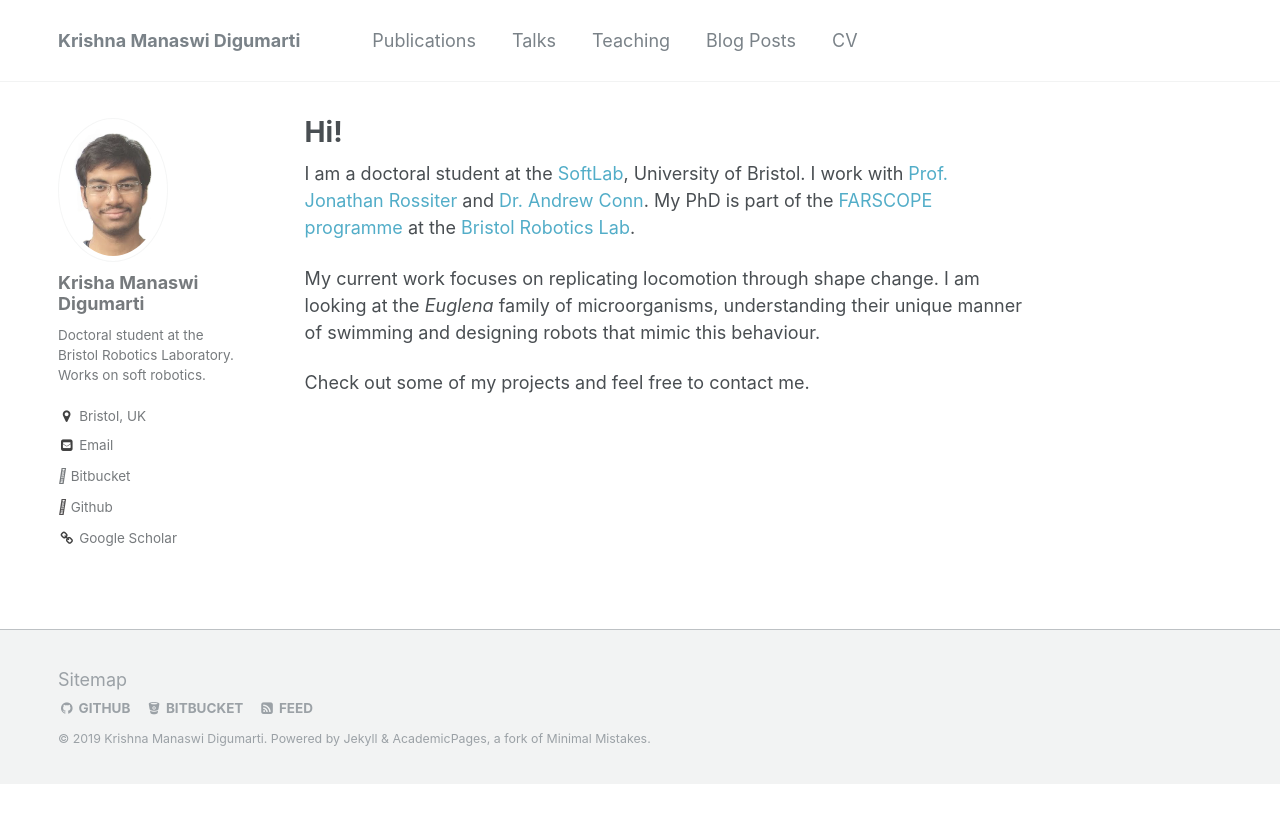
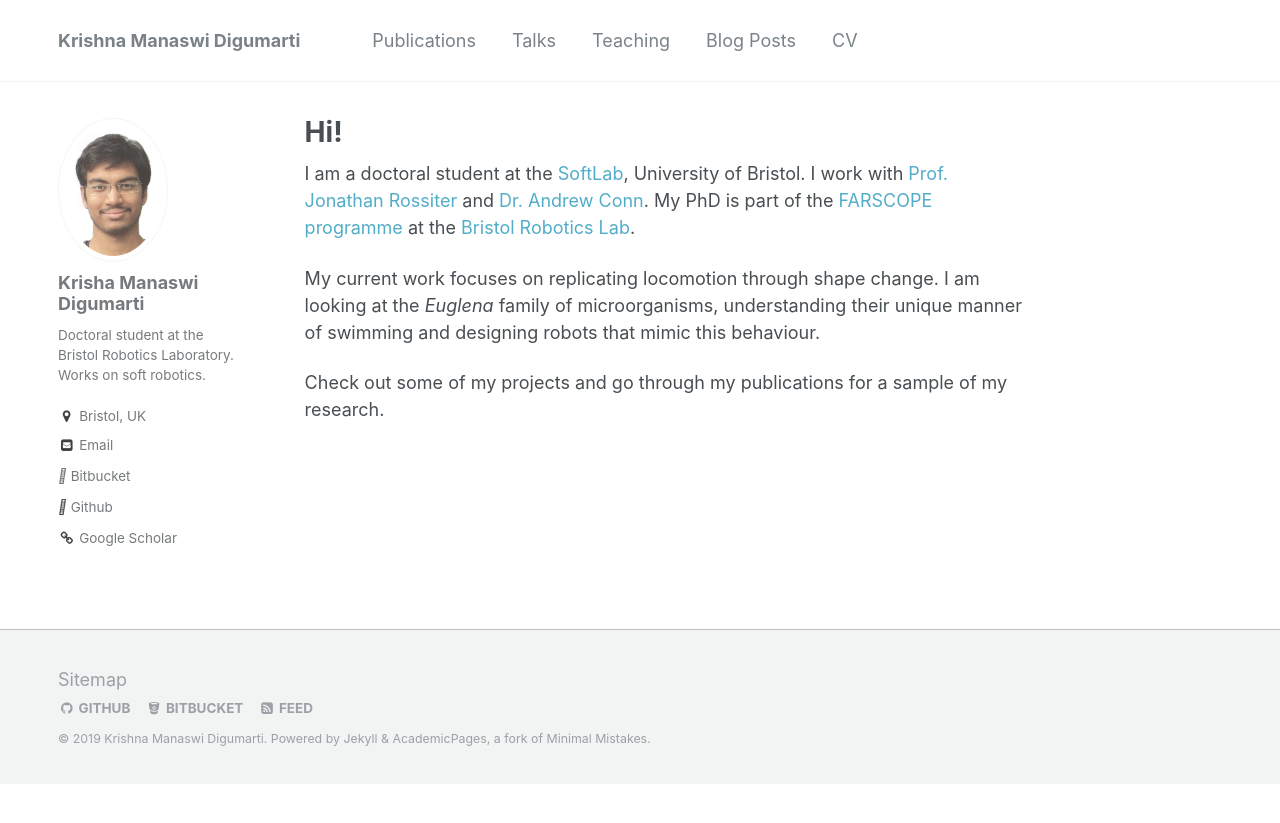
Before and after one commit to KrishnaManaswiD/KrishnaManaswiD.github.io, a Jekyll site: the page built from _pages/about.md, in a window 1280 px wide. Shown: the top 823 px of the page. Built offline with Jekyll 4.4.1, drawn with Linux system fonts in a browser that asks for light colours.

Commit message:
modified about

```diff
--- a/_pages/about.md
+++ b/_pages/about.md
@@ -13,4 +13,4 @@ My PhD is part of the [FARSCOPE programme](http://farscope.bris.ac.uk/) at the [
 
 My current work focuses on replicating locomotion through shape change. I am looking at the *Euglena* family of microorganisms, understanding their unique manner of swimming and designing robots that mimic this behaviour.
 
-Check out some of my projects and feel free to contact me.
+Check out some of my projects and go through my publications for a sample of my research.
```
